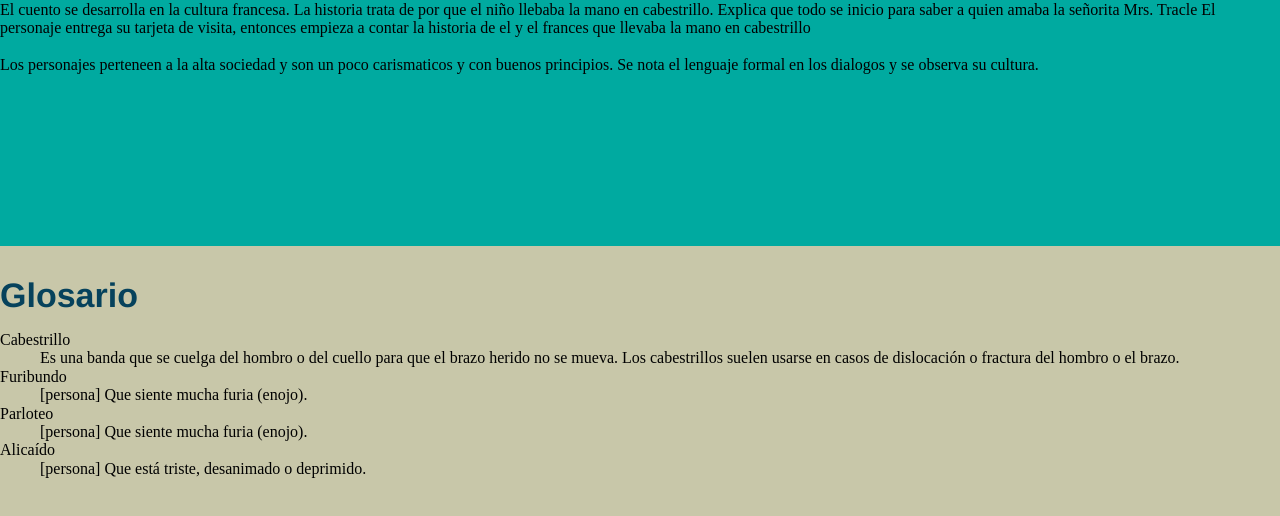
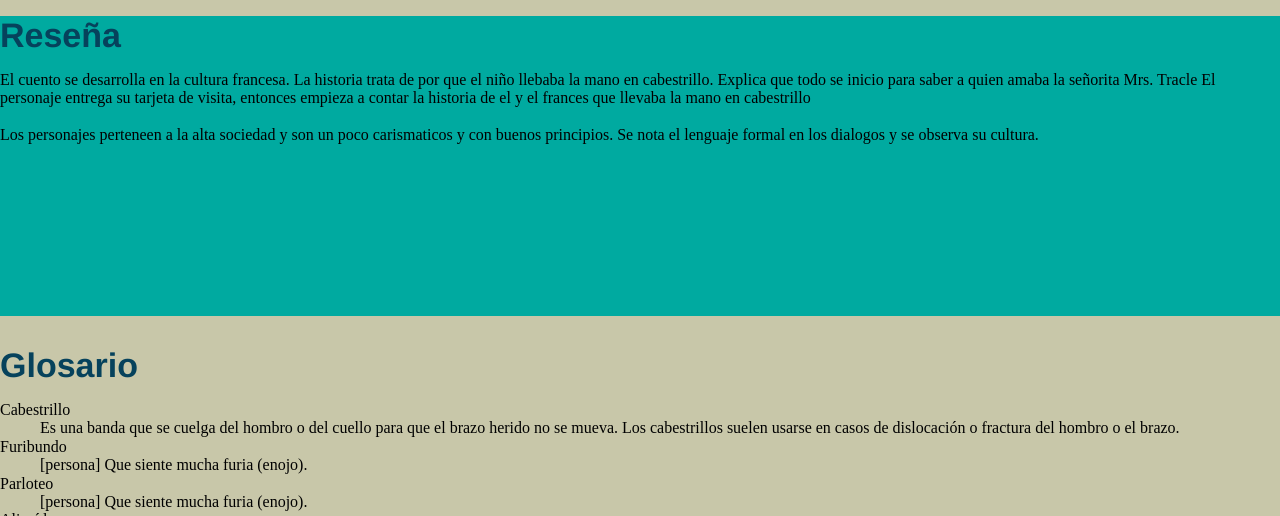
Before and after one commit to SanchezHernandezChristian/sanchezhernandezchristian.github.io, a plain HTML site: page pequefrances.html in a window 1280 px wide. Shown: the part 684-1200 px from the top of the page. Drawn offline with Linux system fonts and the light colour scheme; a script that the page names is missing.

Commit message:
Cambio de reseña3

```diff
--- a/css/main.css
+++ b/css/main.css
@@ -146,7 +146,6 @@ em{
   }
 
   .texto1{
-    margin-top: 30px;
     color: #06425C;
     font-family: 'Helvetica';
     margin: 0px;
@@ -180,7 +179,7 @@ em{
     margin-left: auto;
     margin-right: auto;
     margin-bottom: 30px;
-    margin-top: 30px;
+    margin-top: 100px;
 
   }
 
```
